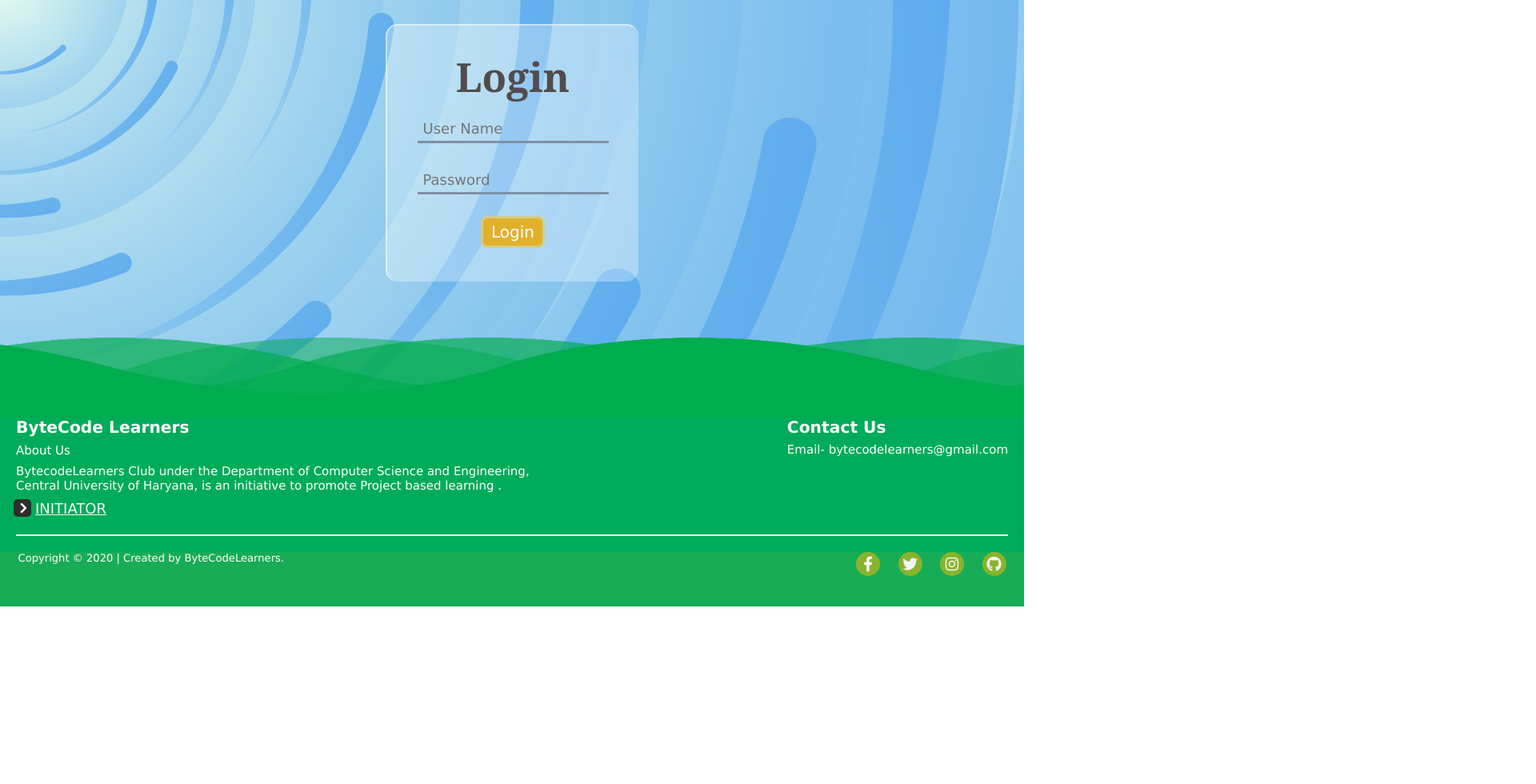
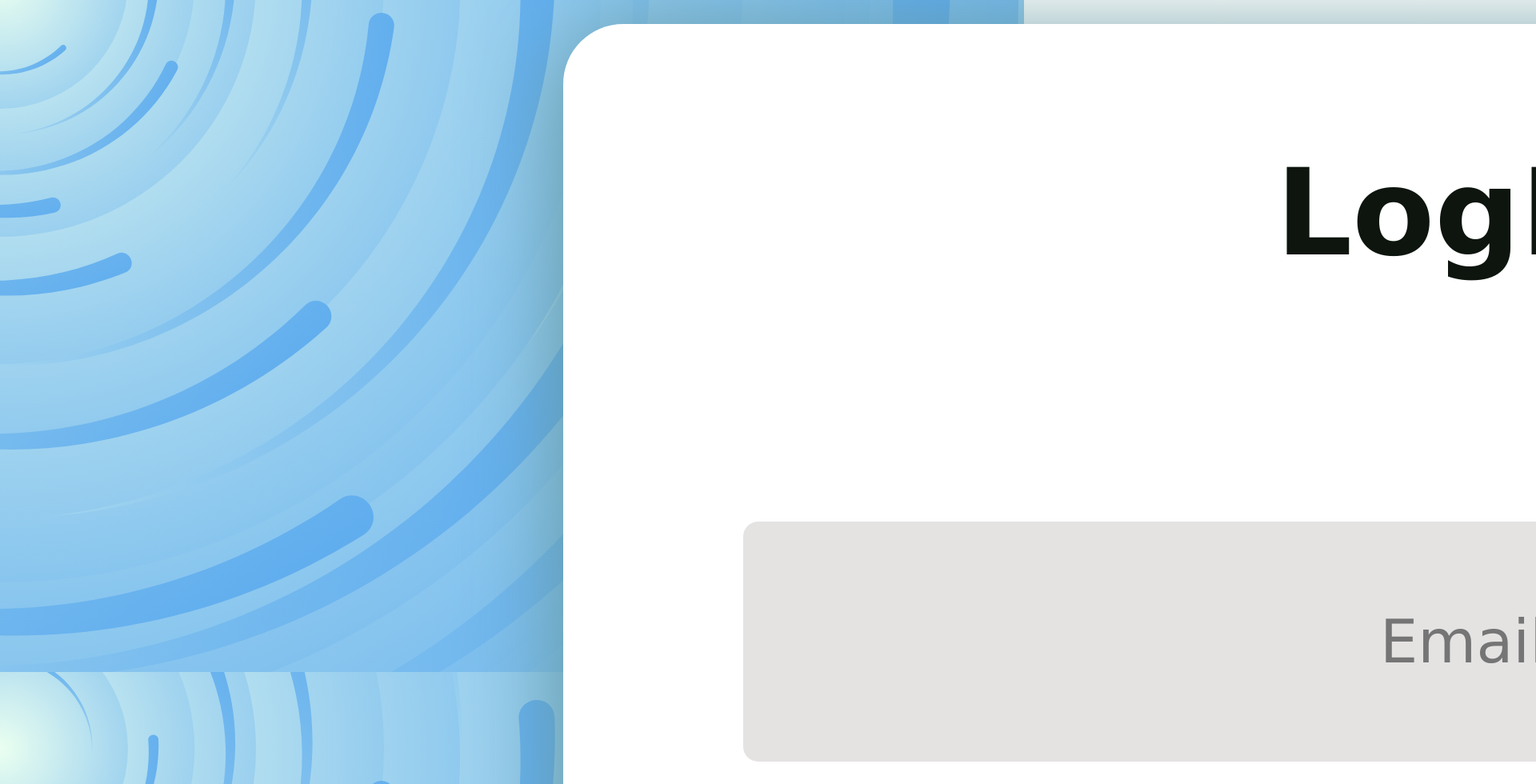
Before and after one commit to ByteCodeLearners/OfficialSite-React, a React (Create React App) app: page /add/upcoming/events in a window 1280 px wide. Shown: the part 120-1100 px from the top of the page at 80% size, 1920 px wide, since content can reach past the window. Before the commit the page ends 878 px from the top, so only its background shows below. Built offline with nearby package versions, Linux system fonts and the light colour scheme.

Commit message:
login added

```diff
--- a/src/components/Login.jsx
+++ b/src/components/Login.jsx
@@ -1,28 +1,100 @@
-import { useState } from "react";
-import swal from 'sweetalert';
+import React, { useState } from "react";
 
+// import loginImage from "../assets/login-img.svg";
+import "../styles/login.css";
 
-const Login = ({setLogged}) => {
-    const [user_name,setUserName] = useState('');
-    const [user_pass,setUserPass] = useState('');
-    const handleLogin = ()=>{
-        if(user_name === "admin" && user_pass === "bytecode@2020"){
-            setLogged(true);
-            swal("Authentication Success","Successfully Logged in...","success");
-        }else{
-            swal("Authentication Failed","Invalid Credentials","error")
-        }
+const Login = () => {
+  const [email, setEmail] = useState("");
+  const [emailError, setEmailError] = useState("");
+  const [password, setPassword] = useState("");
+  const [passwordError, setPasswordError] = useState("");
+  const validateEmail = () => {
+    //condition for valid email
+    const emailPattern = /^[^\s@]+@[^\s@]+\.[^\s@]+$/;
+    if (!email) {
+      setEmailError("Please enter an email address");
+    } else if (!email.match(emailPattern)) {
+      setEmailError("Please enter a valid email address.");
+    } else {
+      setEmailError("");
     }
-    return (
-        <div className="login">
-            <h2>Login</h2>
-            <form onSubmit={(e)=>{e.preventDefault();}}>
-                <input type="text" onChange={e=>{setUserName(e.target.value)}} id="user_name" name="username" value={user_name} placeholder="User Name"/>
-                <input type="password" onChange={e=>{setUserPass(e.target.value)}} id="user_pass" name="user_pass" value={user_pass} placeholder="Password"/>
-                <input type="submit" onClick={handleLogin} value="Login" />
-            </form>
-        </div>
-     );
-}
+  };
+  const handleEmailChange = (event) => {
+    setEmail(event.target.value);
+    setEmailError(""); // Reset error when user edits email
+  };
+
+  const validatePassword = () => {
+    const minLength = 6;
+    const uppercaseRegex = /[A-Z]/;
+    const lowercaseRegex = /[a-z]/;
+    const numberRegex = /[0-9]/;
+    const specialCharRegex = /[!@#$%^&*(),.?":{}|<>]/;
+
+    let error = "";
+    //condition for valid password
+    if (!password) {
+      error = "Please enter a password.";
+    } else if (password.length < minLength) {
+      error = "Password must be at least 6 characters long.";
+    } else if (!uppercaseRegex.test(password)) {
+      error = "Password must contain at least one uppercase letter.";
+    } else if (!lowercaseRegex.test(password)) {
+      error = "Password must contain at least one lowercase letter.";
+    } else if (!numberRegex.test(password)) {
+      error = "Password must contain at least one number.";
+    } else if (!specialCharRegex.test(password)) {
+      error = "Password must contain at least one special character.";
+    }
+
+    setPasswordError(error);
+  };
+  const handlePasswordChange = (event) => {
+    setPassword(event.target.value);
+    setPasswordError(""); // Reset error when user edits password
+  };
+  const handleSubmit = (event) => {
+    event.preventDefault();
+    validateEmail();
+    validatePassword();
+    //Onsubmit console email and password
+    console.log(email);
+    console.log(password);
+  };
+
+  return (
+    <>
+      <div className="login_img">
+        {/* <img src={loginImage} alt="login_image" className="login_img_page" /> */}
+      </div>
+      <div className="login_part">
+        <form onSubmit={handleSubmit}>
+          <div className="cover">
+            <h1>LogIn</h1>
+            <input
+              type="text"
+              placeholder="Email"
+              value={email}
+              onChange={handleEmailChange}
+            />
+            {emailError && <div style={{ color: "red" }}>{emailError}</div>}
+            <input
+              type="password"
+              placeholder="Password"
+              onChange={handlePasswordChange}
+            />
+            {passwordError && (
+              <div style={{ color: "red" }}>{passwordError}</div>
+            )}
+            <button type="submit" className="login-btn">
+              LOGIN
+            </button>
+            \
+          </div>
+        </form>
+      </div>
+    </>
+  );
+};
 
 export default Login;
--- /dev/null
+++ b/src/styles/login.css
@@ -0,0 +1,100 @@
+* {
+  margin: 0;
+  box-sizing: border-box;
+}
+
+.Login_page {
+  height: 100vh;
+  width: 100%;
+  display: flex;
+  justify-content: center;
+  align-items: center;
+}
+.cover {
+  background-color: white;
+  color: #0d150e;
+  width: 30em;
+  height: 35em;
+  position: relative;
+  border-radius: 1em;
+  box-shadow: 0 0.188em 1.55em rgb(100, 150, 156);
+  display: flex;
+  flex-direction: column;
+  align-items: center;
+  justify-content: space-around;
+}
+.alt-login {
+  display: flex;
+  flex-direction: row;
+}
+.alt-login div {
+  width: 100%;
+  height: 90%;
+  border-radius: 0.25em;
+  color: white;
+  margin: 0.2em;
+  background-color: black;
+  background-position: center;
+  background-size: contain;
+  background-repeat: no-repeat;
+  cursor: pointer;
+}
+/* .google {background-image: url("../");} */
+input {
+  border: none;
+  background-color: rgb(229, 226, 226);
+  height: 4em;
+  width: 80%;
+  border-radius: 0.25em;
+  text-align: center;
+  padding: 2em;
+  font-size: 1rem;
+}
+input:focus {
+  outline-color: #28a745;
+}
+.login-btn {
+  width: 30%;
+  height: 3em;
+  background-color: #28a745;
+  color: white;
+  font-size: 1.2rem;
+  font-weight: 700;
+  font-family: sans-serif;
+  display: flex;
+  justify-content: center;
+  align-items: center;
+  transition: 0.5s;
+  border-radius: 0.25em;
+  cursor: pointer;
+  box-shadow: 0 4px 8px rgba(0, 0, 0, 0.1);
+  /* transition: background-color 0.3s ease;  */
+}
+.login-btn:hover {
+  transform: scale(1.12);
+  background-color: #218838;
+  color: rgb(223, 251, 167);
+}
+.text {
+  position: relative;
+}
+
+.login_img {
+  display: flex;
+  justify-content: flex-start;
+  padding-right: 190px;
+  height: 50%;
+  width: 50%;
+}
+.login_img_page {
+  height: 100%;
+  width: 100%;
+}
+.login_part {
+  height: 70%;
+  width: 40%;
+}
+/* .main_login{
+    height: 100%;
+    width: 100%;
+} */
```
